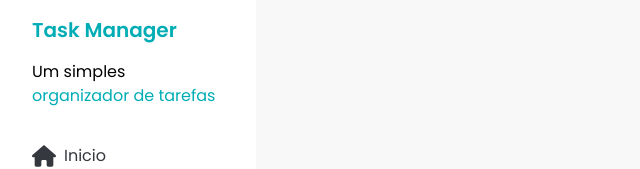
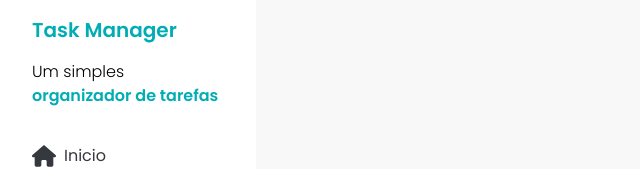
Before and after one commit to erickcred/estudo-react, a React (Vite) app in the folder task-manager/: page / in a window 1280 px wide. Shown: the top 169 px of the page, without its empty margins (0-640 px from the left). Built offline with nearby package versions, Linux system fonts and the light colour scheme.

Commit message:
feat: alter Sidebar

```diff
--- a/task-manager/src/components/Sidebar.jsx
+++ b/task-manager/src/components/Sidebar.jsx
@@ -7,9 +7,11 @@ export default function Sidebar() {
       <div className="py-4 px-8 space-y-4">
         <h1 className="font-semibold text-xl text-[#00adb5]">Task Manager</h1>
 
-        <p>
+        <p className="font-light">
           Um simples{" "}
-          <span className="text-[#00adb5]">organizador de tarefas</span>
+          <span className="text-[#00adb5] font-semibold">
+            organizador de tarefas
+          </span>
         </p>
       </div>
 
--- a/task-manager/src/components/SidebarButton.jsx
+++ b/task-manager/src/components/SidebarButton.jsx
@@ -1,13 +1,13 @@
-export default function SidebarButton(props) {
+export default function SidebarButton({ isActive, children }) {
   return (
     <a
       className={`flex gap-2 items-center
         transition delay-100 duration-200 ease-in-out
        hover:text-white hover:bg-[#00adb5] py-3 px-6 rounded-lg
-       ${props.isActive ? "bg-[#e6f7f8] text-[#00adb5]" : "text-[#35383e]"}`}
+       ${isActive ? "bg-[#e6f7f8] text-[#00adb5]" : "text-[#35383e]"}`}
       href="#"
     >
-      {props.children}
+      {children}
     </a>
   );
 }
```
